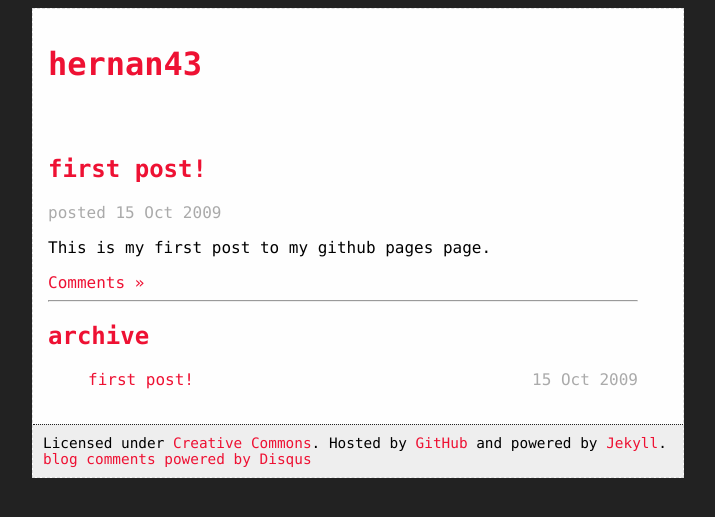
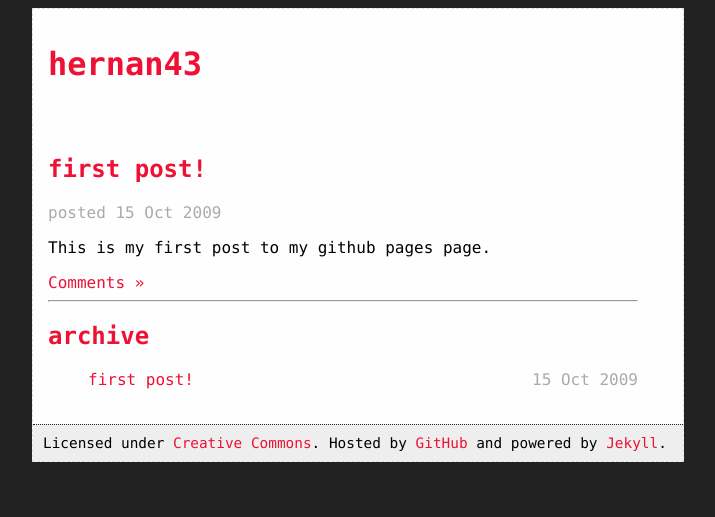
Before and after one commit to hernan43/hernan43.github.com, a Jekyll site: the page built from index.html, in a window 1280 px wide. Shown: the top 517 px of the page, without its empty margins (282-997 px from the left). Built offline with Jekyll 4.4.1, drawn with Linux system fonts in a browser that asks for light colours; Markdown is read by kramdown in place of the engine named in the settings; the list of posts is cut into pages by our own code; comment, search, counter and statistics services are not loaded.

Commit message:
Oops on the placement of the disqus code.

```diff
--- a/_layouts/master.html
+++ b/_layouts/master.html
@@ -21,13 +21,7 @@
 
 	  <div id="footer">
 		Licensed under <a href="http://creativecommons.org/licenses/by-sa/3.0/us/">Creative Commons</a>. Hosted by <a href='http://github.com/hernan43/hernan43.github.com/' target='_blank'>GitHub</a> and powered by <a href='http://github.com/mojombo/jekyll'>Jekyll</a>.
-
-  		<!-- The copy "anywhere" block -->
-		<div id="disqus_thread"></div><script type="text/javascript" src="http://disqus.com/forums/hernan43-github/embed.js"></script><noscript><a href="http://disqus.com/forums/hernan43-github/?url=ref">View the discussion thread.</a></noscript><a href="http://disqus.com" class="dsq-brlink">blog comments powered by <span class="logo-disqus">Disqus</span></a>
-
-	</div>
-
-    </div>
+	  </div>
 
 	<!-- The copy "right before the body" tag -->
 	<script type="text/javascript">
--- a/_layouts/post.html
+++ b/_layouts/post.html
@@ -5,4 +5,8 @@ layout: master
   <h1><a href='{{page.url}}'>{{page.title}}</a></h1>
   <span class="date">published {{ page.date | date_to_string }}</span>
   <p>{{ content }}</p>
+
+	<!-- The copy "anywhere" block -->
+	<div id="disqus_thread"></div><script type="text/javascript" src="http://disqus.com/forums/hernan43-github/embed.js"></script><noscript><a href="http://disqus.com/forums/hernan43-github/?url=ref">View the discussion thread.</a></noscript><a href="http://disqus.com" class="dsq-brlink">blog comments powered by <span class="logo-disqus">Disqus</span></a></div>
+
 </div>
```
